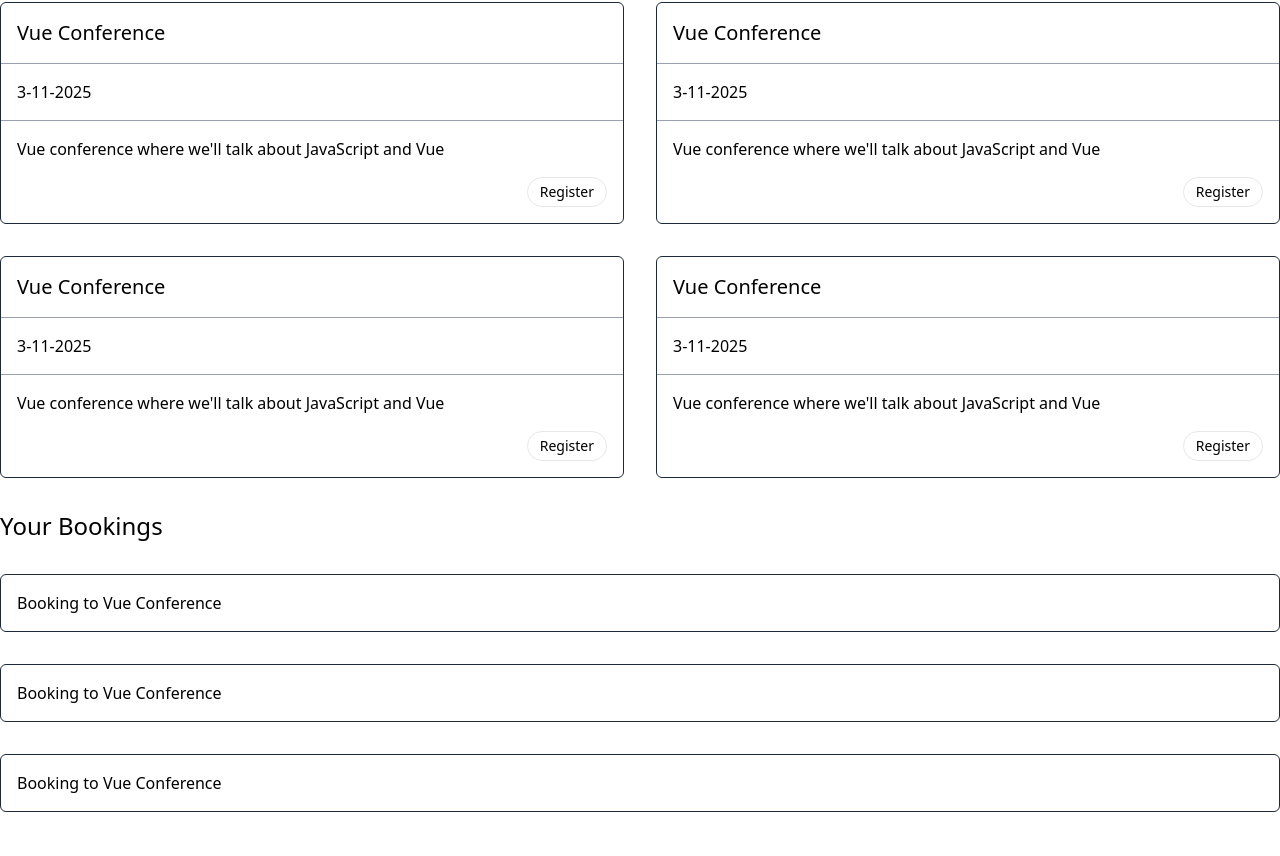
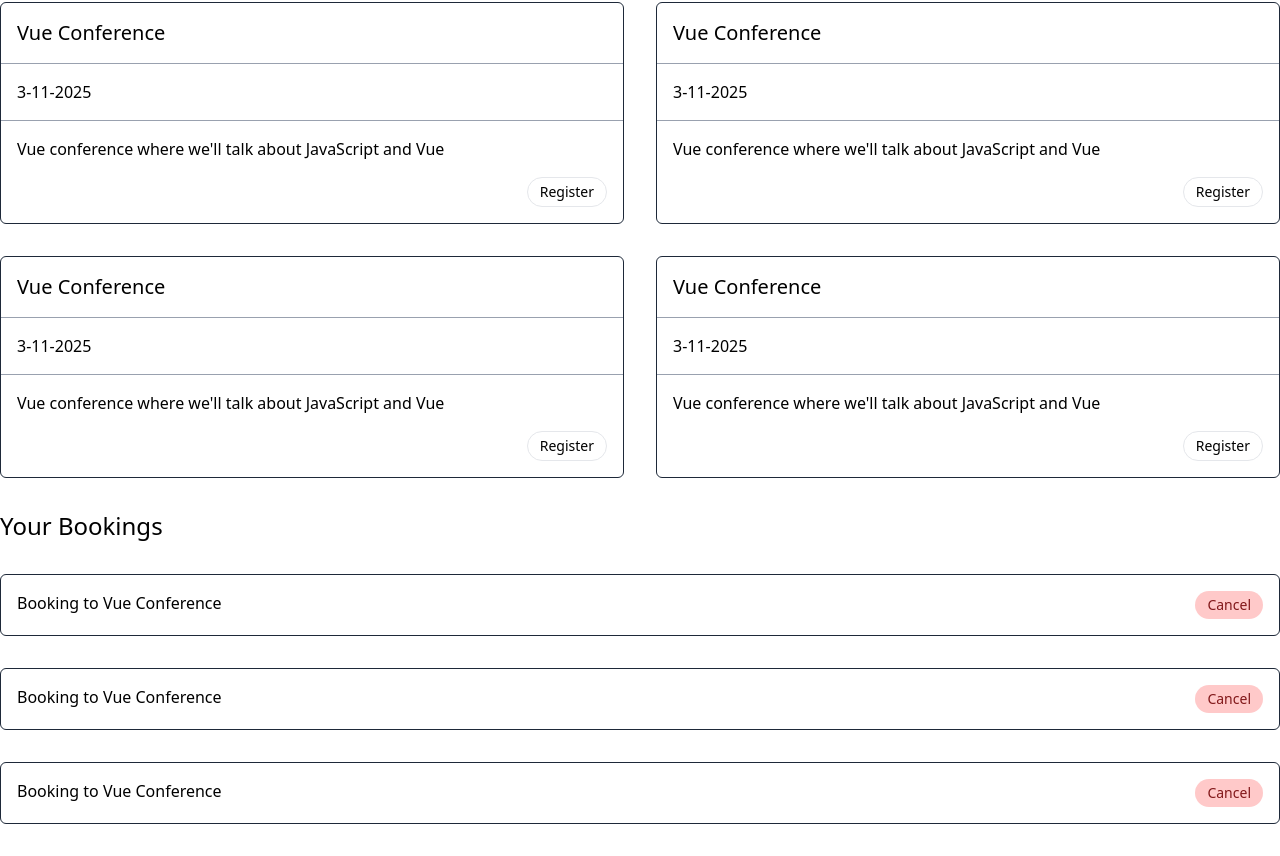
Before and after one commit to kharlitoTheProgrammer/event-booking, a Vue app: page / in a window 1280 px wide. Shown: the part 674-1530 px from the top of the page. Built offline with nearby package versions, Linux system fonts and the light colour scheme.

Commit message:
Update all inside components

```diff
--- a/src/App.vue
+++ b/src/App.vue
@@ -22,7 +22,7 @@
   </main>
 </template>
 
-<script setup lang="ts">
+<script setup>
 import EventCard from "@/components/EventCard.vue";
 import BookingItem from "./components/BookingItem.vue";
 </script>
--- a/src/components/BookingItem.vue
+++ b/src/components/BookingItem.vue
@@ -1,9 +1,13 @@
 <template>
-  <RoundedCard>
-    <div class="p-4">Booking to Vue Conference</div>
-  </RoundedCard>
+  <SectionCard>
+    <div class="flex justify-between">
+      <div>Booking to Vue Conference</div>
+      <RoundButton variant="danger">Cancel</RoundButton>
+    </div>
+  </SectionCard>
 </template>
 
-<script setup lang="ts">
-import RoundedCard from "@/components/RoundedCard.vue";
+<script setup>
+import RoundButton from "@/components/RoundButton.vue";
+import SectionCard from "@/components/SectionCard.vue";
 </script>
--- a/src/components/EventCard.vue
+++ b/src/components/EventCard.vue
@@ -10,14 +10,14 @@
       <div class="space-y-4">
         <p>{{ description }}</p>
         <div class="flex justify-end">
-          <RoundButton @click="console.log('test')" />
+          <RoundButton @click="console.log('test')">Register</RoundButton>
         </div>
       </div>
     </template>
   </SectionCard>
 </template>
 
-<script setup lang="ts">
+<script setup>
 import RoundButton from "./RoundButton.vue";
 import SectionCard from "./SectionCard.vue";
 
--- a/src/components/RoundButton.vue
+++ b/src/components/RoundButton.vue
@@ -1,12 +1,22 @@
 <template>
   <button
-    class="text-sm font-medium border border-gray-200 rounded-full px-3 py-1 hover:bg-gray-200"
+    :class="[
+      'text-sm font-medium rounded-full px-3 py-1',
+      variants[variant] ?? variants.default,
+    ]"
     @click="$emit('click')"
   >
-    Register
+    <slot></slot>
   </button>
 </template>
 
-<script setup lang="ts">
+<script setup>
+const variants = {
+  default: "border border-gray-200 hover:bg-gray-200",
+  danger: "bg-red-200 enabled:hover:bg-red-100 text-red-900",
+};
+defineProps({
+  variant: String,
+});
 defineEmits(["click"]);
 </script>
--- a/src/components/RoundedCard.vue
+++ b/src/components/RoundedCard.vue
@@ -4,4 +4,4 @@
   </div>
 </template>
 
-<script setup lang="ts"></script>
+<script setup></script>
--- a/src/components/SectionCard.vue
+++ b/src/components/SectionCard.vue
@@ -1,19 +1,25 @@
 <template>
   <RoundedCard>
-    <h3 class="text-xl p-4 border-b border-gray-400 font-medium">
+    <h3
+      v-if="$slots.header"
+      class="text-xl p-4 border-b border-gray-400 font-medium"
+    >
       <slot name="header"></slot>
     </h3>
 
-    <div class="p-4 border-b border-gray-400">
+    <div
+      v-if="$slots.default"
+      :class="{ 'p-4': true, 'border-b border-gray-400': $slots.footer }"
+    >
       <slot></slot>
     </div>
 
-    <div class="p-4">
+    <div v-if="$slots.footer" class="p-4">
       <slot name="footer"></slot>
     </div>
   </RoundedCard>
 </template>
 
-<script setup lang="ts">
+<script setup>
 import RoundedCard from "@/components/RoundedCard.vue";
 </script>
```
